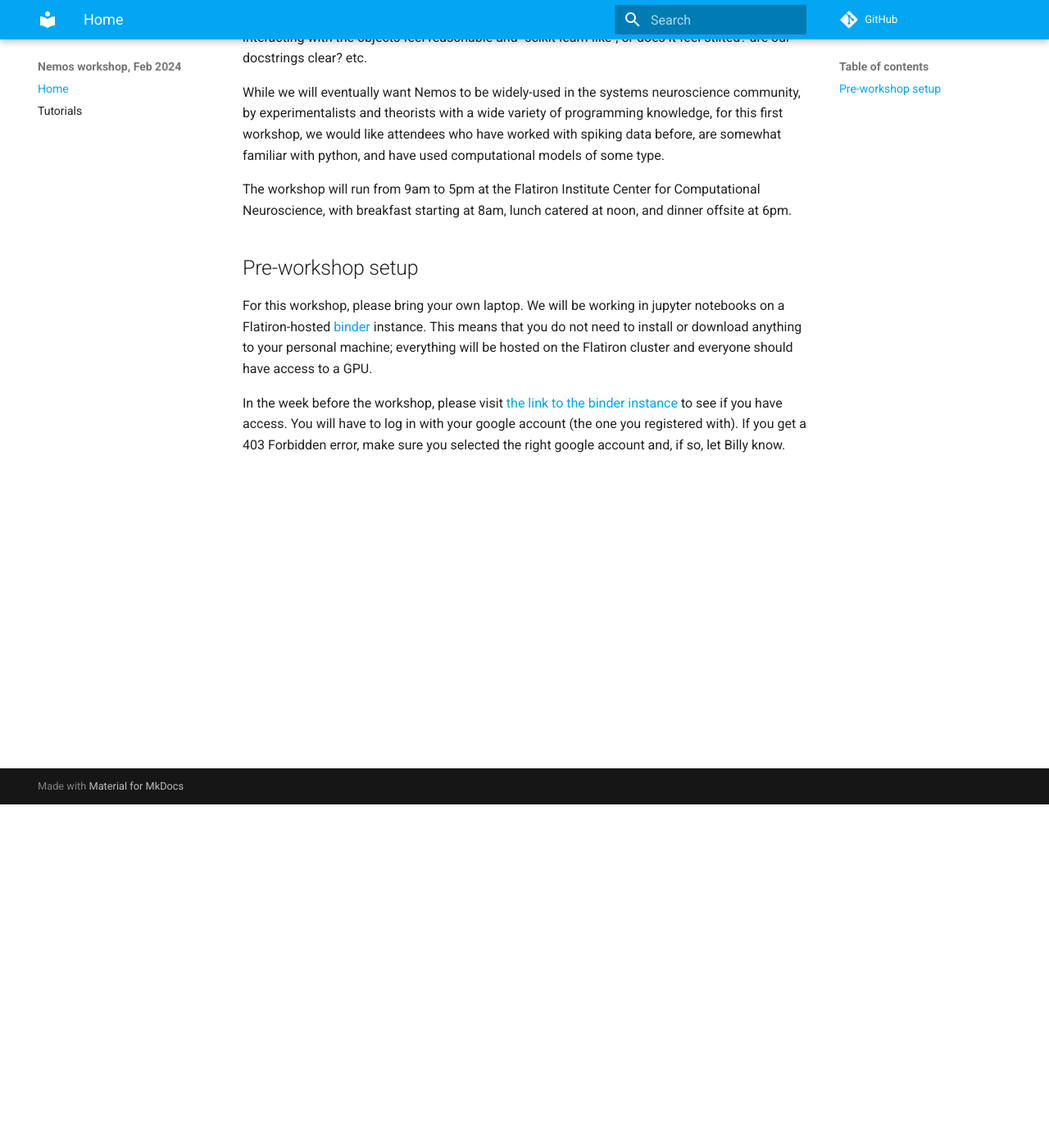
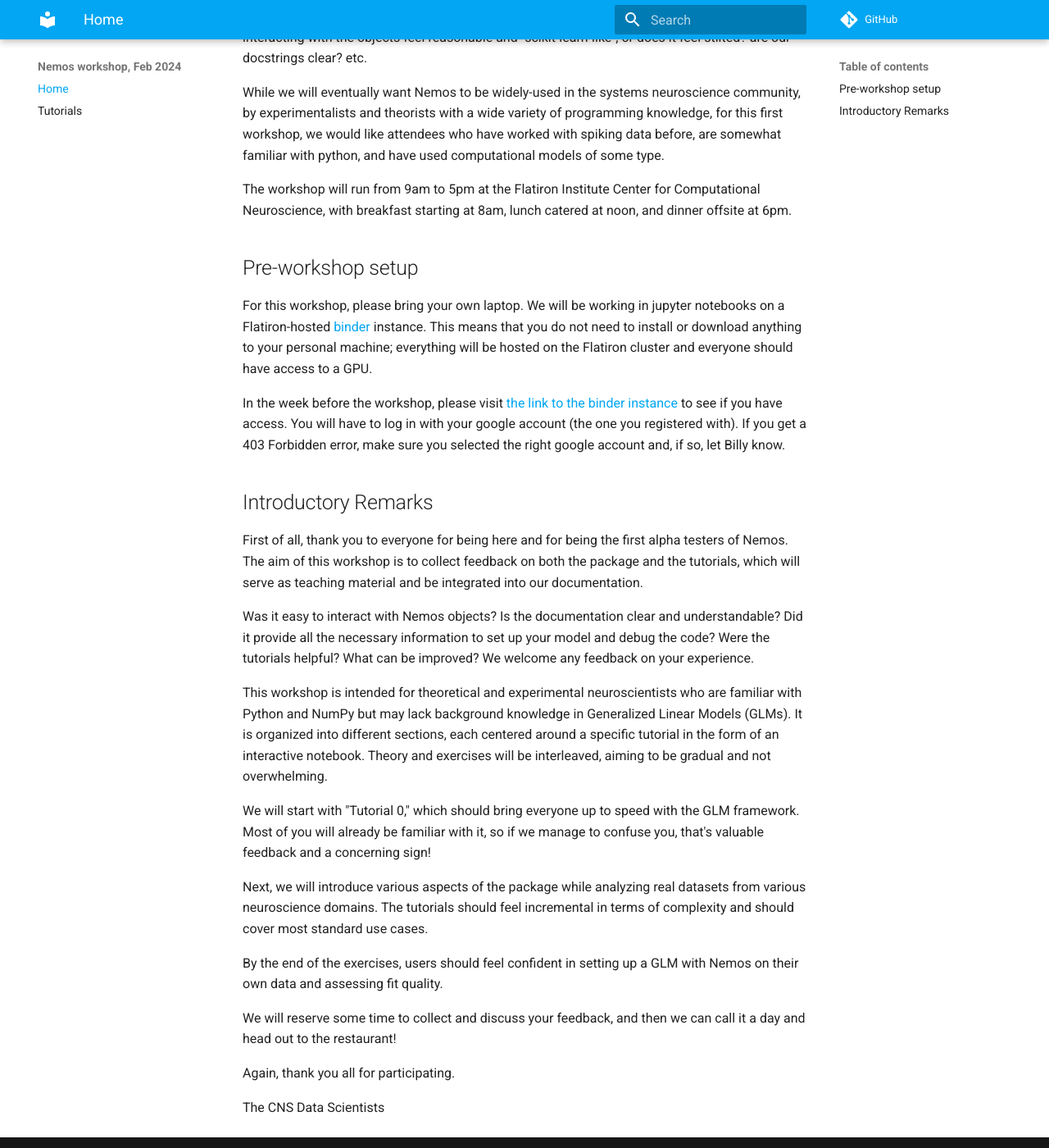
Before and after one commit to flatironinstitute/nemos-workshop-feb-2024, an MkDocs documentation site: the page built from docs/index.md, in a window 1280 px wide and 1400 px high, scrolled down 419 px. Shown: the whole window at 82% size. Built offline with MkDocs 1.6.1 and Material for MkDocs 9.7.7, drawn with Linux system fonts in a browser that asks for light colours; nearby versions of some CDN libraries; library files that are not in the unit come from our copies; comment, search, counter and statistics services are not loaded.

Commit message:
Initial remarks

```diff
--- a/docs/index.md
+++ b/docs/index.md
@@ -13,3 +13,22 @@
 For this workshop, please bring your own laptop. We will be working in jupyter notebooks on a Flatiron-hosted [binder](https://mybinder.readthedocs.io/en/latest/index.html) instance. This means that you do not need to install or download anything to your personal machine; everything will be hosted on the Flatiron cluster and everyone should have access to a GPU.
 
 In the week before the workshop, please visit [the link to the binder instance](https://binder.flatironinstitute.org/~wbroderick/nemos) to see if you have access. You will have to log in with your google account (the one you registered with). If you get a 403 Forbidden error, make sure you selected the right google account and, if so, let Billy know.
+
+## Introductory Remarks
+First of all, thank you to everyone for being here and for being the first alpha testers of Nemos. The aim of this workshop is to collect feedback on both the package and the tutorials, which will serve as teaching material and be integrated into our documentation.
+
+Was it easy to interact with Nemos objects? Is the documentation clear and understandable? Did it provide all the necessary information to set up your model and debug the code? Were the tutorials helpful? What can be improved? We welcome any feedback on your experience.
+
+This workshop is intended for theoretical and experimental neuroscientists who are familiar with Python and NumPy but may lack background knowledge in Generalized Linear Models (GLMs). It is organized into different sections, each centered around a specific tutorial in the form of an interactive notebook. Theory and exercises will be interleaved, aiming to be gradual and not overwhelming.
+
+We will start with "Tutorial 0," which should bring everyone up to speed with the GLM framework. Most of you will already be familiar with it, so if we manage to confuse you, that's valuable feedback and a concerning sign!
+
+Next, we will introduce various aspects of the package while analyzing real datasets from various neuroscience domains. The tutorials should feel incremental in terms of complexity and should cover most standard use cases.
+
+By the end of the exercises, users should feel confident in setting up a GLM with Nemos on their own data and assessing fit quality.
+
+We will reserve some time to collect and discuss your feedback, and then we can call it a day and head out to the restaurant!
+
+Again, thank you all for participating.
+
+The CNS Data Scientists
```
